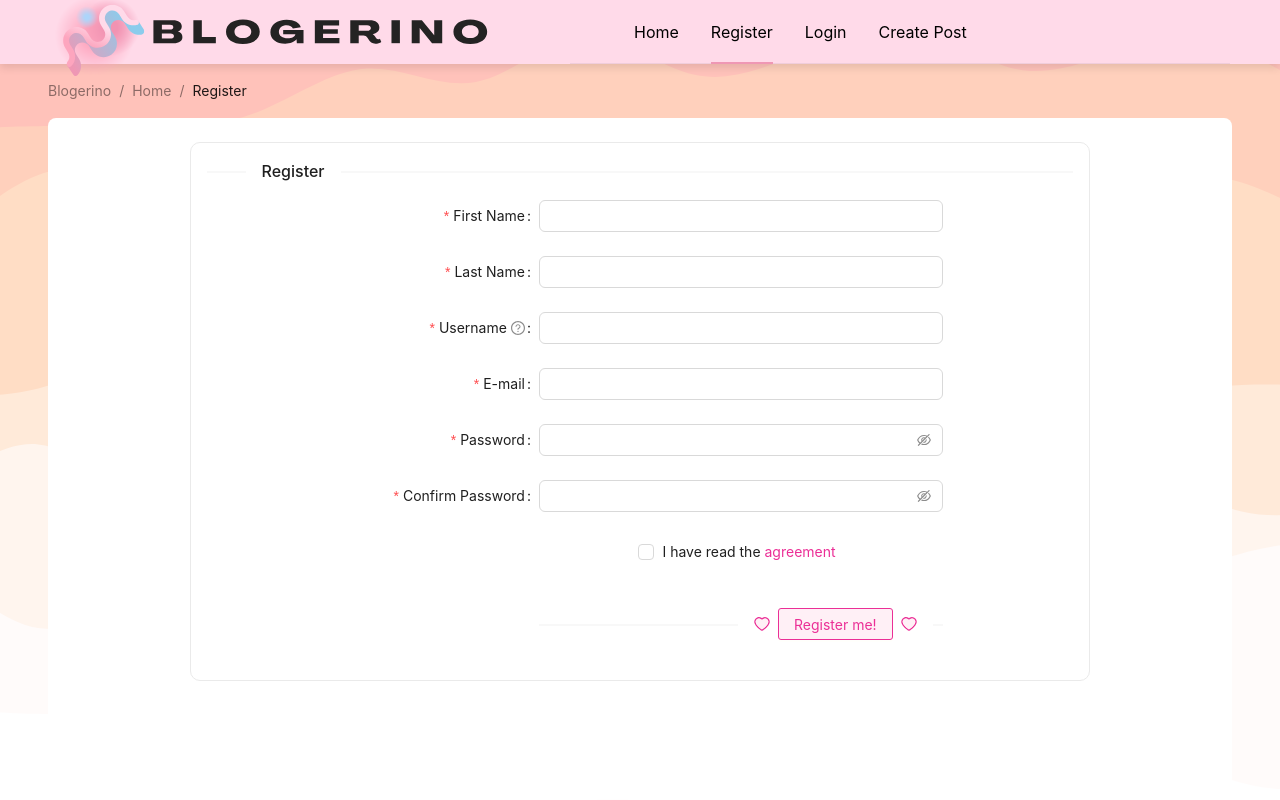
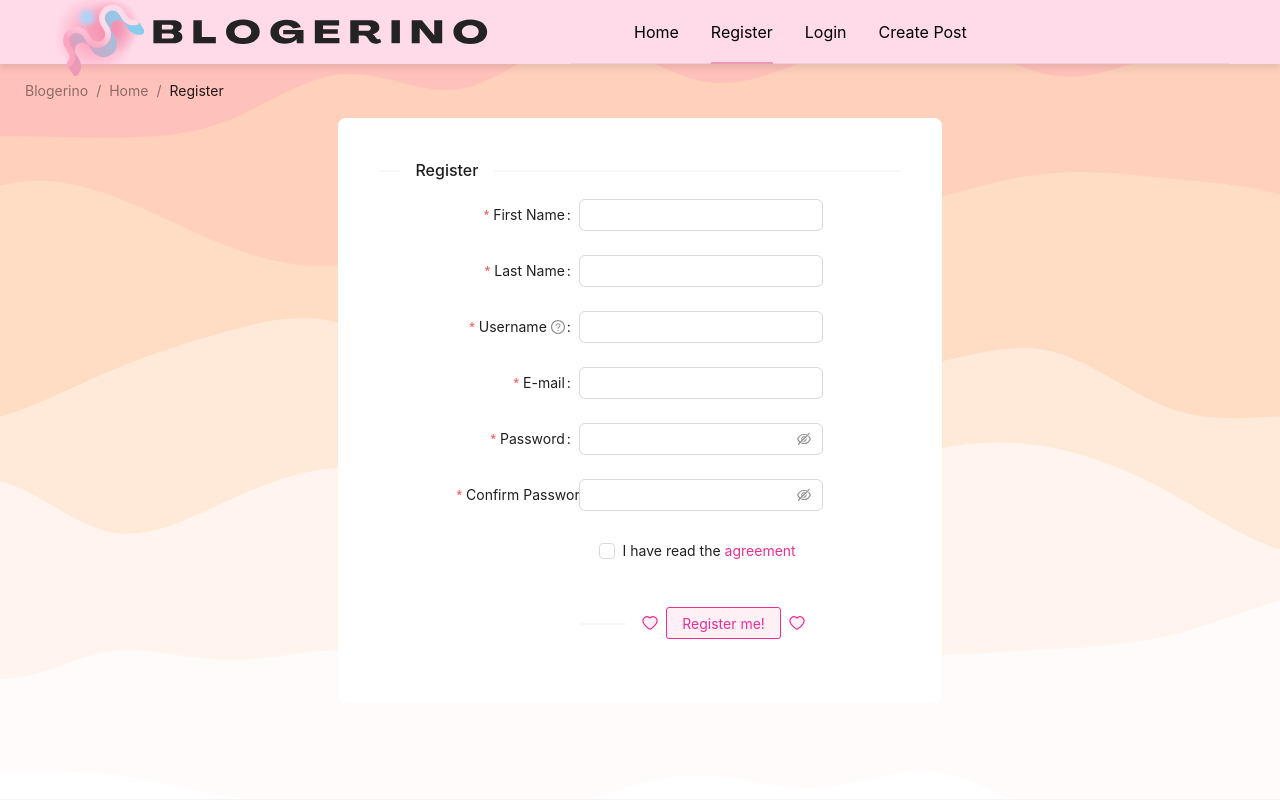
Before and after one commit to QwertyNora/blog-project-frontend, a React (Create React App) app: page /auth/register in a window 1280 px wide. Shown: the top 800 px of the page. Built offline with nearby package versions, Linux system fonts and the light colour scheme; no server answers.

Commit message:
Layout changes

```diff
--- a/src/pages/createPost.jsx
+++ b/src/pages/createPost.jsx
@@ -12,12 +12,29 @@ function CreatePost() {
 
   return (
     <Layout style={{ minHeight: "100vh" }}>
-      <Content style={{ padding: "0 48px", flex: 1 }}>
-        <Breadcrumb style={{ margin: "16px 0" }}>
+      <Breadcrumb style={{ margin: "16px 25px" }}>
         <Breadcrumb.Item>Blogerino</Breadcrumb.Item>
         <Breadcrumb.Item>Home</Breadcrumb.Item>
         <Breadcrumb.Item>Create Post</Breadcrumb.Item>
       </Breadcrumb>
+      <div
+        style={{
+          padding: "0 48px",
+          flex: "1 0 auto",
+          width: "100%",
+          display: "flex",
+          flexDirection: "column",
+          alignItems: "center",
+        }}
+      >
+        <Content
+          style={{
+            padding: "0 48px",
+            flex: 1,
+            width: "700px",
+            maxWidth: "900px",
+          }}
+        >
           <Layout
             style={{
               padding: "24px 0",
@@ -37,6 +54,8 @@ function CreatePost() {
             </Content>
           </Layout>
         </Content>
+      </div>
+
       <MyFooter />
     </Layout>
   );
--- a/src/pages/login.jsx
+++ b/src/pages/login.jsx
@@ -12,12 +12,29 @@ function Login() {
 
   return (
     <Layout style={{ minHeight: "100vh" }}>
-      <Content style={{ padding: "0 48px", flex: 1 }}>
-        <Breadcrumb style={{ margin: "16px 0" }}>
+      <Breadcrumb style={{ margin: "16px 25px" }}>
         <Breadcrumb.Item>Blogerino</Breadcrumb.Item>
         <Breadcrumb.Item>Home</Breadcrumb.Item>
         <Breadcrumb.Item>Login</Breadcrumb.Item>
       </Breadcrumb>
+      <div
+        style={{
+          padding: "0 48px",
+          flex: "1 0 auto",
+          width: "100%",
+          display: "flex",
+          flexDirection: "column",
+          alignItems: "center",
+        }}
+      >
+        <Content
+          style={{
+            padding: "0 48px",
+            flex: 1,
+            width: "500px",
+            maxWidth: "700px",
+          }}
+        >
           <Layout
             style={{
               padding: "24px 0",
@@ -37,6 +54,8 @@ function Login() {
             </Content>
           </Layout>
         </Content>
+      </div>
+
       <MyFooter />
     </Layout>
   );
--- a/src/pages/register.jsx
+++ b/src/pages/register.jsx
@@ -13,12 +13,29 @@ function Register() {
 
   return (
     <Layout style={{ minHeight: "100vh" }}>
-      <Content style={{ padding: "0 48px", flex: 1 }}>
-        <Breadcrumb style={{ margin: "16px 0" }}>
+      <Breadcrumb style={{ margin: "16px 25px" }}>
         <Breadcrumb.Item>Blogerino</Breadcrumb.Item>
         <Breadcrumb.Item>Home</Breadcrumb.Item>
         <Breadcrumb.Item>Register</Breadcrumb.Item>
       </Breadcrumb>
+      <div
+        style={{
+          padding: "0 48px",
+          flex: "1 0 auto",
+          width: "100%",
+          display: "flex",
+          flexDirection: "column",
+          alignItems: "center",
+        }}
+      >
+        <Content
+          style={{
+            padding: "0 48px",
+            flex: 1,
+            width: "700px",
+            maxWidth: "900px",
+          }}
+        >
           <Layout
             style={{
               padding: "24px 0",
@@ -35,10 +52,10 @@ function Register() {
               }}
             >
               <RegisterForm />
-            <img src={BlogerinoColor} alt="Blogination Logoo" />
             </Content>
           </Layout>
         </Content>
+      </div>
       <MyFooter />
     </Layout>
   );
--- a/src/styles/registerForm.module.css
+++ b/src/styles/registerForm.module.css
@@ -6,6 +6,6 @@
     margin: 0 auto;
     max-width: 900px;
     padding: 0 1rem;
-    border: 1px solid #eaeaea;
-    border-radius: 10px;
+    /* border: 1px solid #eaeaea;
+    border-radius: 10px; */
 }
```
Lines whose indentation alone changed are shown as unchanged.
